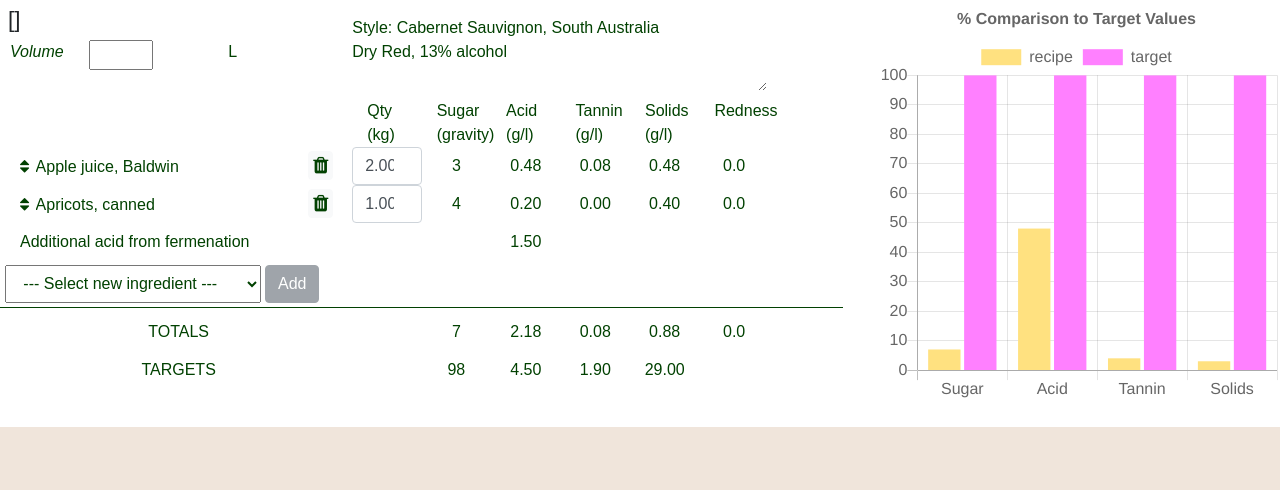
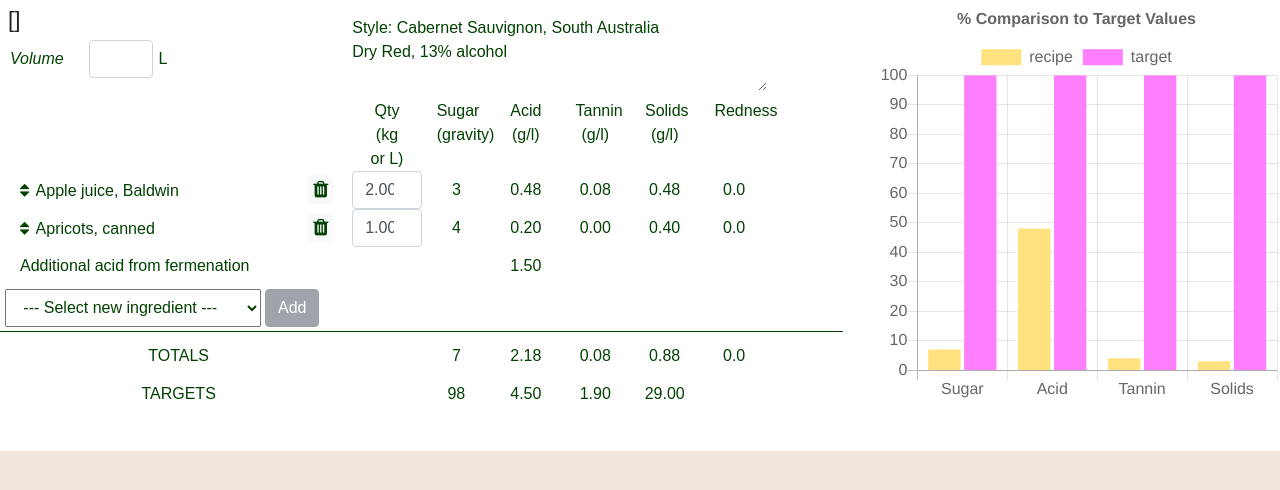
Before and after one commit to tonywh/homewinex, a Django app: template recipe/templates/recipe/recipe.html in a window 1280 px wide. Shown: the part 128-618 px from the top of the page. Run offline with Django 3.2, Linux system fonts and the light colour scheme; data comes from the database, SQL or seed files in the repository; the template is opened without the code that fills it: most values are stand-ins (such as "Sample title", 1, 10 or a date in 2020); some libraries are stand-ins or nearby versions.

Commit message:
recipe place volume units, update README.md

```diff
--- a/recipe/static/recipe.css
+++ b/recipe/static/recipe.css
@@ -67,9 +67,20 @@ label, legend {
   align-items: flex-end;
 }
 
+.left-label {
+  padding: 7px 5px 0px 5px;
+  margin: 0px;
+}
+
+#volume-unit {
+  padding-top: 7px;
+}
+
 #volume {
   width: 100%;
   max-width: 4em;
+  float: left;
+  margin-right: 5px;
 }
 
 #recipe-descr, #recipe-descr-clone {
@@ -87,7 +98,11 @@ label, legend {
   height: '0';
 }
 
-.ingredient-table, .left-label {
+.ingredient-table .heading {
+  text-align: center;
+}
+
+.ingredient-table {
   padding: 0px 5px 0px 5px;
   margin: 0px;
 }
--- a/recipe/templates/recipe/recipe.html
+++ b/recipe/templates/recipe/recipe.html
@@ -89,9 +89,10 @@
         <div class="row ingredient-table">
           <label class="col-sm-1 left-label" for="volume">Volume</label>
           <div class="col-sm-2">
-            <input type="number" step="0.1" name="volume" id="volume" value="{{volume}}">
+            <input type="number" step="0.1" name="volume" id="volume" class="form-control" value="{{volume}}">
+            <div id="volume-unit">L</div>
           </div>
-          <span class="col-sm-2">L</span>
+          <span class="col-sm-2"></span>
           <div class="col-sm-6 full-width">
             <span id="style-info"></span>
             <div class="tltip full-width">
@@ -103,20 +104,20 @@
         </div>
         <div class="row ingredient-table">
           <span class="col-sm-5"></span>
-          <span class="col-sm-2 col-md-2 col-lg-1">Qty</span>
-          <span class="col-sm-1">Sugar</span>
-          <span class="col-sm-1">Acid</span>
-          <span class="col-sm-1">Tannin</span>
-          <span class="col-sm-1">Solids</span>
-          <span class="col-sm-1">Redness</span>
+          <span class="col-sm-2 col-md-2 col-lg-1 heading">Qty</span>
+          <span class="col-sm-1 heading">Sugar</span>
+          <span class="col-sm-1 heading">Acid</span>
+          <span class="col-sm-1 heading">Tannin</span>
+          <span class="col-sm-1 heading">Solids</span>
+          <span class="col-sm-1 heading">Redness</span>
         </div>
         <div class="row ingredient-table">
           <span class="col-sm-5"></span>
-          <span class="col-sm-2 col-md-2 col-lg-1">(kg)</span>
-          <span class="col-sm-1">(gravity)</span>
-          <span class="col-sm-1">(g/l)</span>
-          <span class="col-sm-1">(g/l)</span>
-          <span class="col-sm-1">(g/l)</span>
+          <span class="col-sm-2 col-md-2 col-lg-1 heading">(kg or L)</span>
+          <span class="col-sm-1 heading">(gravity)</span>
+          <span class="col-sm-1 heading">(g/l)</span>
+          <span class="col-sm-1 heading">(g/l)</span>
+          <span class="col-sm-1 heading">(g/l)</span>
           <span class="col-sm-1"></span>
         </div>
         <div id="ingredients" class="list-group">
```
Also changed, not shown: README.md.
